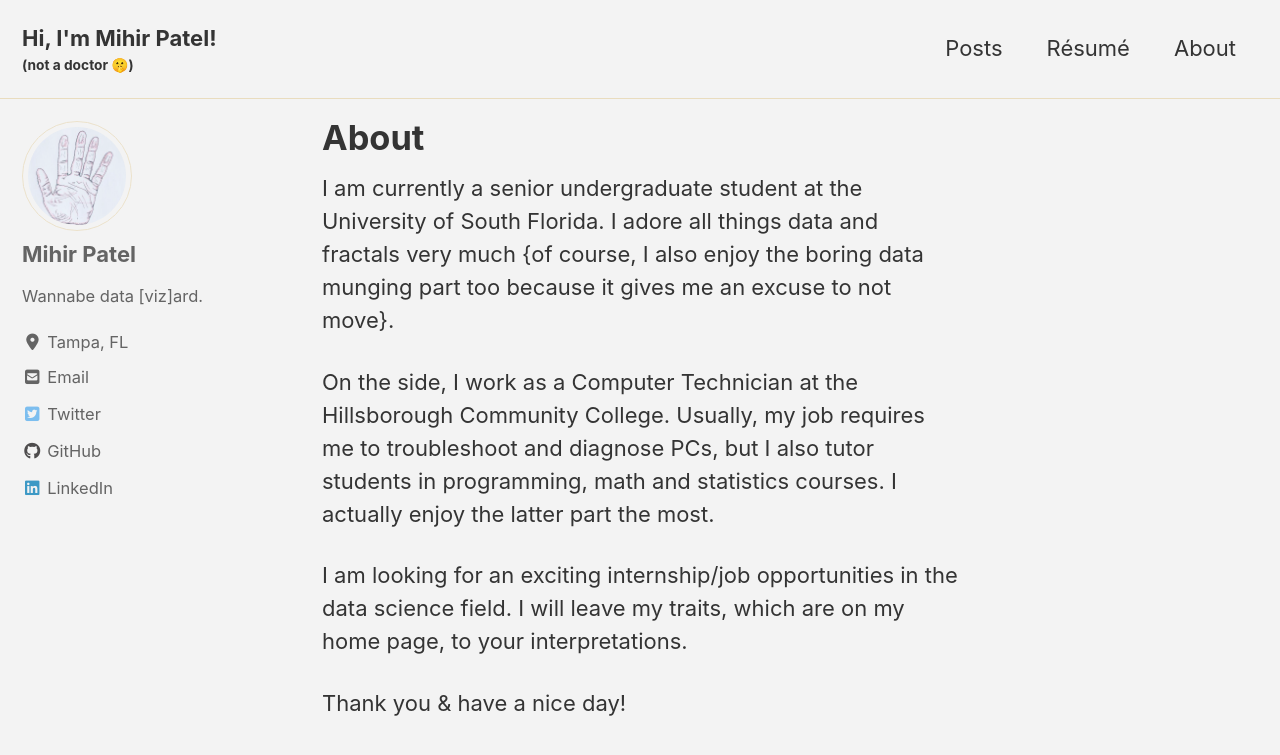
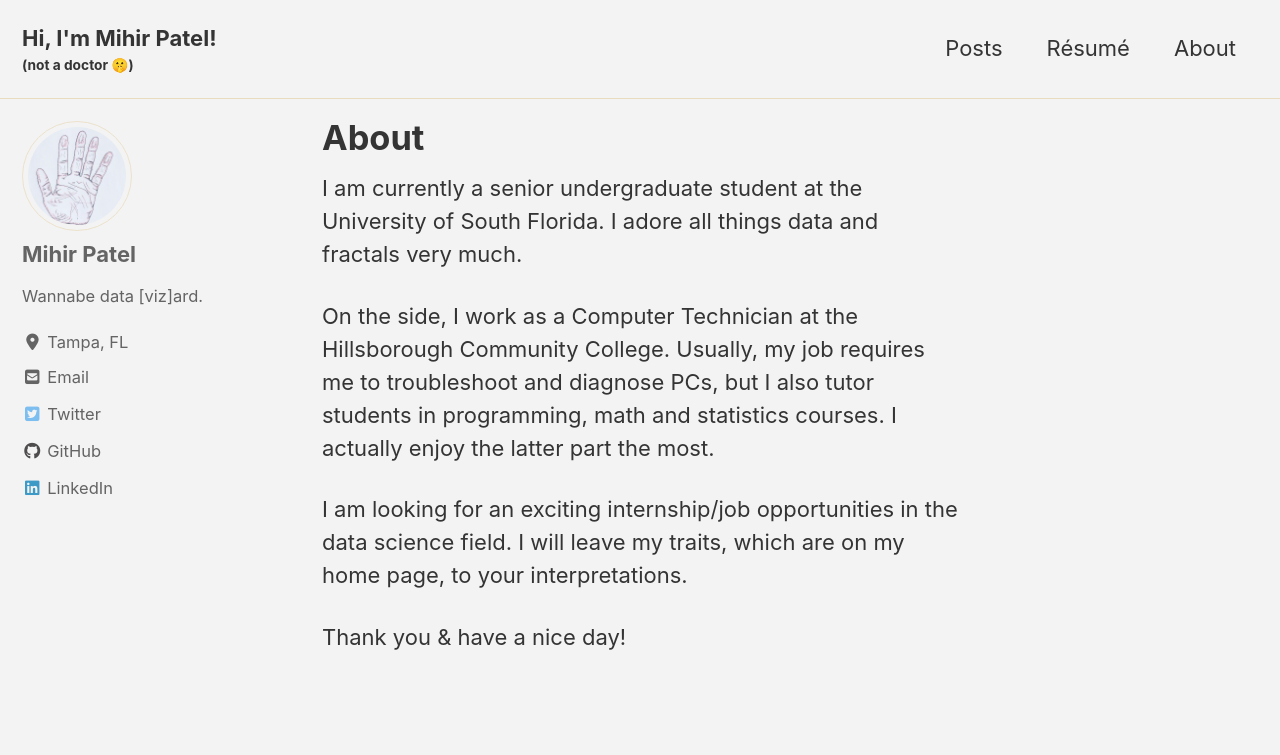
Before and after one commit to mihirp161/mihirp161.github.io, a Jekyll site: the page built from _pages/about.md, in a window 1280 px wide and 900 px high. Shown: the top 755 px of the window. Built offline with Jekyll 4.4.1, drawn with Linux system fonts in a browser that asks for light colours; cached includes are drawn as plain includes; nearby versions of some CDN libraries.

Commit message:
Update about.md

```diff
--- a/_pages/about.md
+++ b/_pages/about.md
@@ -3,7 +3,7 @@ title: "About"
 permalink: /about/
 header:
 ---
-I am currently a senior undergraduate student at the University of South Florida. I adore all things data and fractals very much {of course, I also enjoy the boring data munging part too because it gives me an excuse to not move}.
+I am currently a senior undergraduate student at the University of South Florida. I adore all things data and fractals very much.
 
 On the side, I work as a Computer Technician at the Hillsborough Community College. Usually, my job requires me to troubleshoot and diagnose PCs, but I also tutor students in programming, math and statistics courses. I actually enjoy the latter part the most.
 
```
